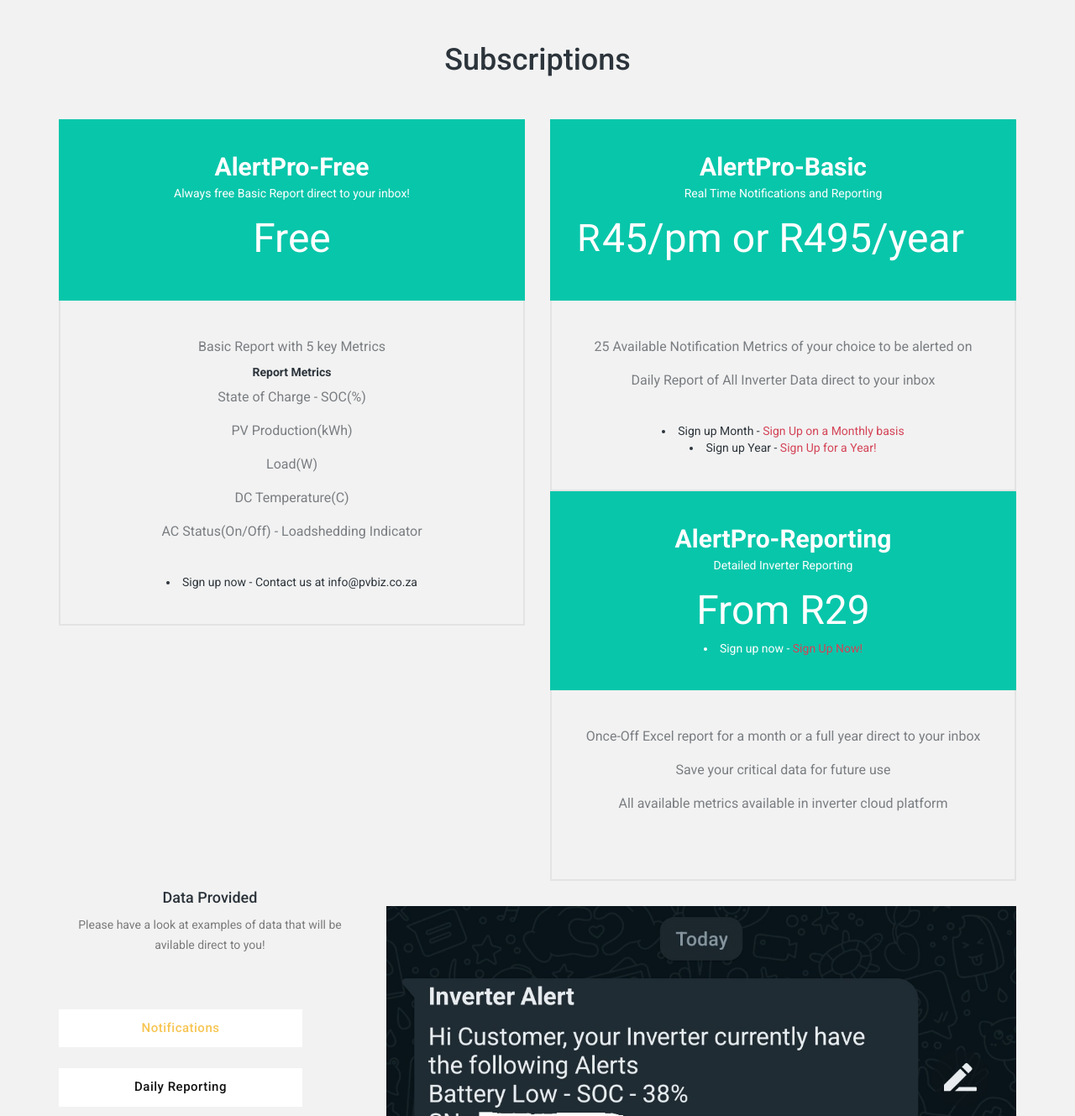
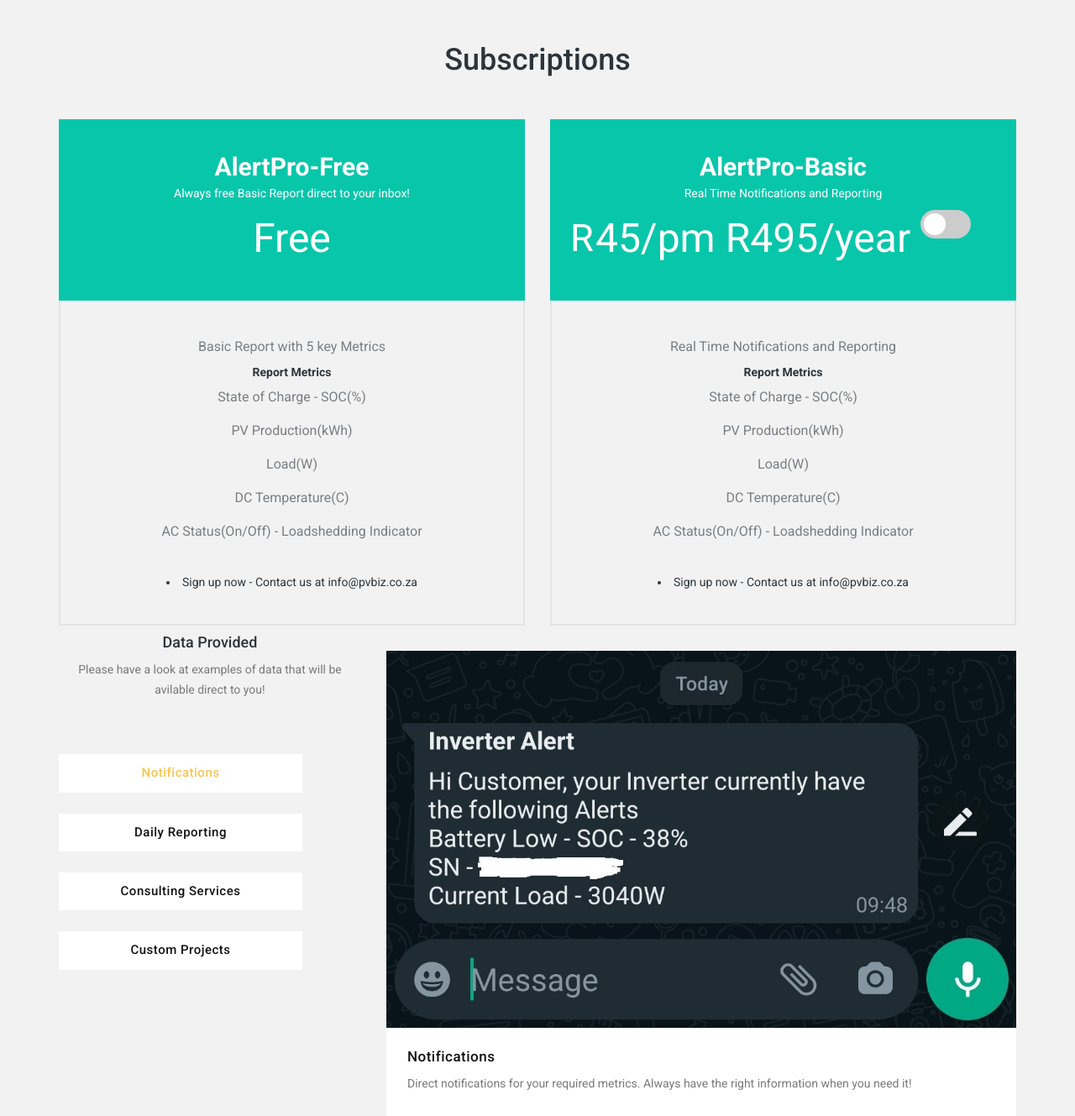
Before and after one commit to PVBiz/Website, a PHP site: page / in a window 1280 px wide. Shown: the part 1612-2941 px from the top of the page at 84% size. Run offline with PHP 8.4, Linux system fonts and the light colour scheme; some libraries are stand-ins or nearby versions.

Commit message:
Updated Pricing table

```diff
--- a/css/custom.css
+++ b/css/custom.css
@@ -162,3 +162,62 @@
 @media screen and (max-width: 990px){
     .pricingTable{ margin-bottom: 25px; }
 }
+
+.switch {
+    position: relative;
+    display: inline-block;
+    width: 60px;
+    height: 34px;
+  }
+
+  .switch input {
+    opacity: 0;
+    width: 0;
+    height: 0;
+  }
+
+  .slider {
+    position: absolute;
+    cursor: pointer;
+    top: 0;
+    left: 0;
+    right: 0;
+    bottom: 0;
+    background-color: #ccc;
+    -webkit-transition: 0.4s;
+    transition: 0.4s;
+  }
+
+  .slider:before {
+    position: absolute;
+    content: "";
+    height: 26px;
+    width: 26px;
+    left: 4px;
+    bottom: 4px;
+    background-color: white;
+    -webkit-transition: 0.4s;
+    transition: 0.4s;
+  }
+
+  input:checked + .slider {
+    background-color: #2196f3;
+  }
+
+  input:focus + .slider {
+    box-shadow: 0 0 1px #2196f3;
+  }
+
+  input:checked + .slider:before {
+    -webkit-transform: translateX(26px);
+    -ms-transform: translateX(26px);
+    transform: translateX(26px);
+  }
+
+  .slider.round {
+    border-radius: 34px;
+  }
+
+  .slider.round:before {
+    border-radius: 50%;
+  }
--- a/index.html
+++ b/index.html
@@ -158,7 +158,6 @@
                 <li>Load(W)</li>
                 <li>DC Temperature(C)</li>
                 <li>AC Status(On/Off) - Loadshedding Indicator</li>
-
               </ul>
               <li>Sign up now - Contact us at info@pvbiz.co.za</li>
             </div>
@@ -169,40 +168,32 @@
               <div class="pricingTable-header">
                 <h3 class="heading">AlertPro-Basic</h3>
                 <span class="subtitle">Real Time Notifications and Reporting</span>
-                            <div class="price-value">45/pm or R495/year
+                <div class="price-value">
                   <span class="currency">R</span>
+                  <span class="price-monthly">45/pm</span>
+                  <span class="price-yearly">R495/year</span>
+                  <label class="switch">
+                    <input type="checkbox" id="toggle-pricing" />
+                    <span class="slider round"></span>
+                  </label>
                 </div>
               </div>
               <ul class="pricing-content">
-                            <li>25 Available Notification Metrics of your choice to be alerted on</li>
-                            <li>Daily Report of All Inverter Data direct to your inbox</li>
+                <li>Real Time Notifications and Reporting</li>
+                <b>Report Metrics</b>
+                <li>State of Charge - SOC(%)</li>
+                <li>PV Production(kWh)</li>
+                <li>Load(W)</li>
+                <li>DC Temperature(C)</li>
+                <li>AC Status(On/Off) - Loadshedding Indicator</li>
               </ul>
-                        <li>Sign up Month - <a href="https://paystack.com/pay/w8u4tos-3o">Sign Up on a Monthly basis</a></li>
-                        <li>Sign up Year - <a href="https://paystack.com/pay/iak52m-896">Sign Up for a Year!</a></li>
+              <li>Sign up now - Contact us at info@pvbiz.co.za</li>
+            </div>
+          </div>
+        </div>
       </div>
     </div>
 
-                <div class="col-md-6 col-sm-6">
-                    <div class="pricingTable">
-                        <div class="pricingTable-header">
-                            <h3 class="heading">AlertPro-Reporting</h3>
-                            <span class="subtitle">Detailed Inverter Reporting</span>
-                            <div class="price-value">From R29
-                            </div>
-                            <li>Sign up now - <a href="https://paystack.shop/pvbiz">Sign Up Now!</a></li>
-                        </div>
-                        <ul class="pricing-content">
-                            <li>Once-Off Excel report for a month or a full year direct to your inbox</li>
-                            <li>Save your critical data for future use</li>
-                            <li>All available metrics available in inverter cloud platform</li>
-                        </ul>
-                    </div>
-                </div>
-
-
-            </div>
-        </div>
-    </div>
 </section>
 
 
```
Lines whose indentation alone changed are shown as unchanged.
